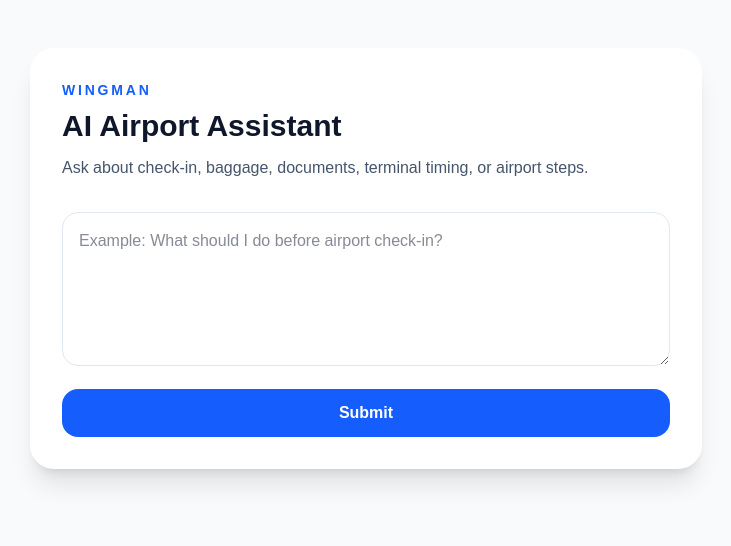
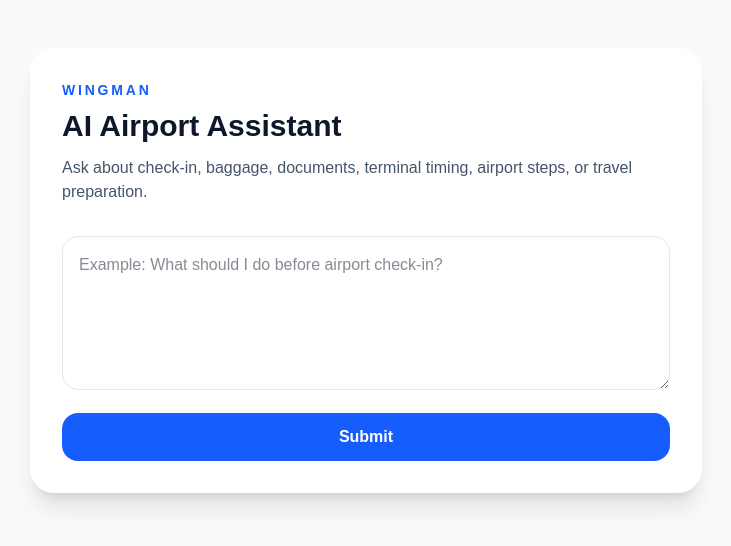
Before and after one commit to elfijenimani/Wingman-ai, a Next.js app: page / in a window 1280 px wide. Shown: the top 546 px of the page, without its empty margins (274-1005 px from the left). Built offline with nearby package versions, Linux system fonts and the light colour scheme.

Commit message:
Refine AI assistant text and improve response section layout

```diff
--- a/src/app/page.tsx
+++ b/src/app/page.tsx
@@ -59,7 +59,7 @@ export default function HomePage() {
             AI Airport Assistant
           </h1>
           <p className="mt-3 text-slate-600">
-            Ask about check-in, baggage, documents, terminal timing, or airport steps.
+            Ask about check-in, baggage, documents, terminal timing, airport steps, or travel preparation.
           </p>
         </div>
 
```
